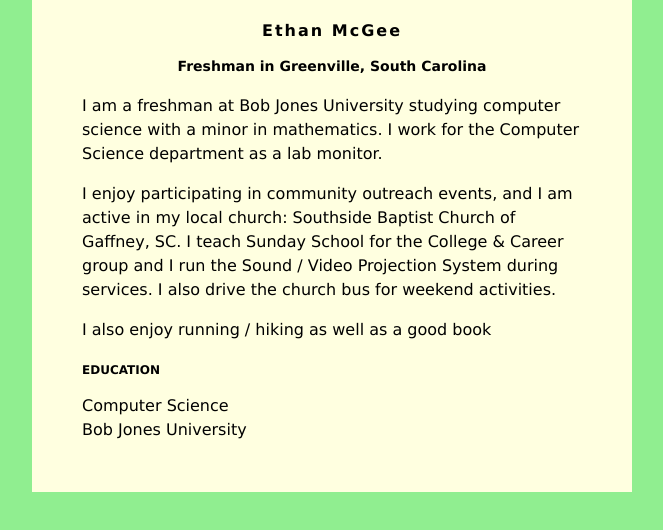
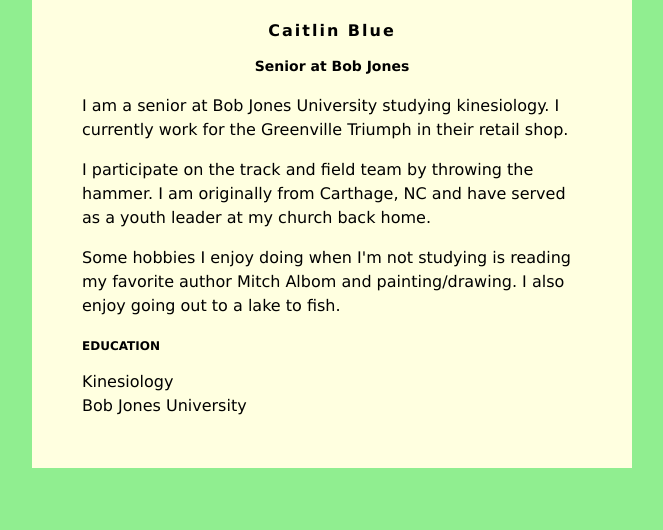
Before and after one commit to bluebird0325/bluebird0325.github.io, a plain HTML site: page index.html in a window 1280 px wide. Shown: the whole page, without its empty margins (308-971 px from the left). Drawn offline with Linux system fonts and the light colour scheme.

Commit message:
Update index.html

```diff
--- a/index.html
+++ b/index.html
@@ -30,19 +30,19 @@ h3 {
 </head>
 <body>
     <div id="content">
-        <h1>Ethan McGee</h1>
-        <h2>Freshman in Greenville, South Carolina</h2>
+        <h1>Caitlin Blue</h1>
+        <h2>Senior at Bob Jones</h2>
 
-         <p>I am a freshman at Bob Jones University studying computer science with a minor in mathematics. I work for the Computer Science department as a lab monitor.</p>
+         <p>I am a senior at Bob Jones University studying kinesiology. I currently work for the Greenville Triumph in their retail shop.</p>
          <p>
-            I enjoy participating in community outreach events, and I am active in my local church: Southside Baptist Church of Gaffney, SC.  I teach Sunday School for the College &amp; Career group and I run the Sound / Video Projection System during services.  I also drive the church bus for weekend activities.
+            I participate on the track and field team by throwing the hammer. I am originally from Carthage, NC and have served as a youth leader at my church back home.
          </p>
          <p>
-            I also enjoy running / hiking as well as a good book
+            Some hobbies I enjoy doing when I'm not studying is reading my favorite author Mitch Albom and painting/drawing. I also enjoy going out to a lake to fish.
          </p>
 
         <h3>EDUCATION</h3>
-        Computer Science<br>
+        Kinesiology<br>
         Bob Jones University
     </div>
 
```
